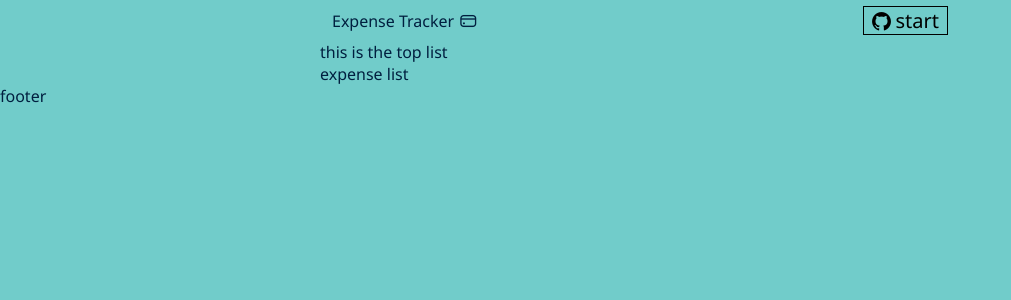
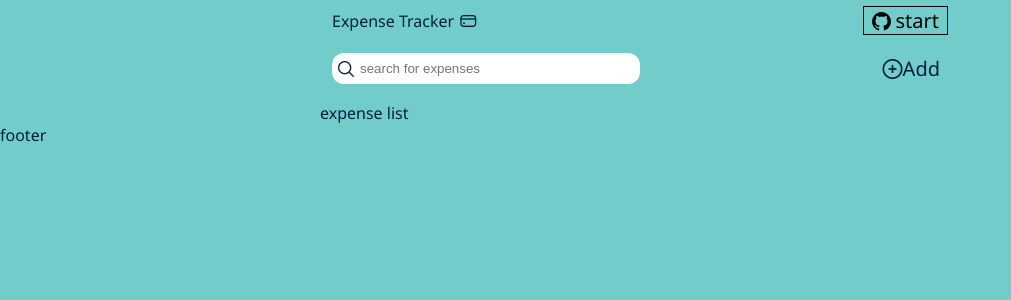
Before and after one commit to parthkamal/expense-tracker, a React (Create React App) app: page / in a window 1280 px wide. Shown: the top 300 px of the page, without its empty margins (0-1011 px from the left). Built offline with nearby package versions, Linux system fonts and the light colour scheme.

Commit message:
make the top component and styled it

```diff
--- a/src/components/Top.jsx
+++ b/src/components/Top.jsx
@@ -1,10 +1,31 @@
-import React from 'react';
-import './style/Top.css' ;
+import React, { useState } from 'react';
+import './style/Top.css';
+import { useLocation } from 'react-router-dom';
 
 const Top = () => {
+
+    //handle the query
+    const [query, setQuery] = useState("")
+
+    //we also have to apply conditional rendering if the route changes
+
+    const location = useLocation();
+
     return (
-        <div>
-            this is the top list
+        <div className='top'>
+            {(location.pathname === '/') ?
+                <div className='home-top'>
+                    <div className='searchbar'>
+                        <i className='fi-rr-search'></i>
+                        <input value={query} placeholder='search for expenses' onChange={(e) => setQuery(e.target.value)} />
+                    </div>
+                    <div className='add-button'>
+                        <i className='fi-rr-add'></i>
+                        <label>Add</label>
+                    </div>
+                </div>
+                :
+                <div>other top fold</div>}
         </div>
     );
 }
--- a/src/components/style/Top.css
+++ b/src/components/style/Top.css
@@ -0,0 +1,54 @@
+.top {
+    display: flex;
+    justify-content: space-between;
+    margin: 6px 12px;
+    padding: 12px 0px;
+    align-items: center;
+}
+
+.home-top {
+    display: flex;
+    justify-content: space-between;
+    flex: 1;
+}
+
+.searchbar {
+    display: flex;
+    align-items: center;
+    width: 50%;
+    background-color: white;
+    border-radius: 12px;
+}
+
+
+.searchbar input {
+    width: 80%;
+    outline: none;
+    padding: 8px 0px;
+    border: none;
+    margin-left: 6px;
+    background-color: white;
+}
+
+.searchbar i {
+    display: flex;
+    align-items: center;
+    margin-left: 6px;
+}
+
+.add-button {
+    display: flex;
+    align-items: center;
+    border-radius: 4px;
+    border: 1px solid white;
+    font-size: 20px ;
+    padding: 0px 8px;
+    border: 6px ;
+    cursor: pointer;
+}
+
+.add-button i {
+    display: flex;
+    align-items: center;
+    margin-left: 4px;
+}
--- a/src/index.js
+++ b/src/index.js
@@ -4,6 +4,7 @@ import './index.css';
 import { Provider } from 'react-redux';
 import store from './redux/store';
 import  {createRoot} from 'react-dom/client'
+import {BrowserRouter} from 'react-router-dom';
 
 
 
@@ -12,5 +13,7 @@ const root = createRoot(domNode);
 
 
 root.render(<Provider store={store}>
+  <BrowserRouter>
   <App />
+  </BrowserRouter>
 </Provider>);
```
Also changed, not shown: package.json (+13 -1 lines), 1 other file (tests, documents, lock files or other folders).
